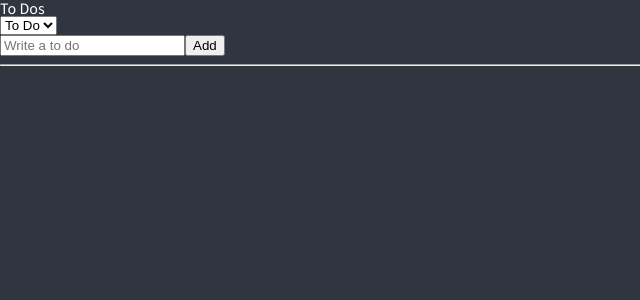
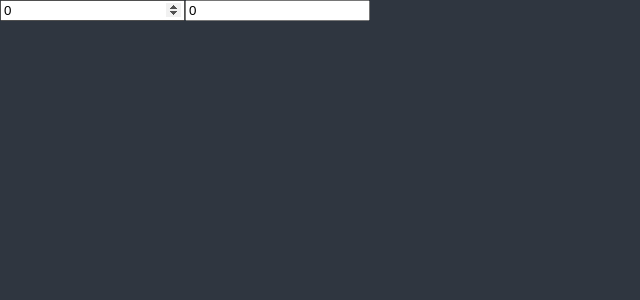
Before and after one commit to kihyeoon/react-masterclass, a React (Create React App) app: page / in a window 1280 px wide. Shown: the top 300 px of the page, without its empty margins (0-640 px from the left). Built offline with nearby package versions, Linux system fonts and the light colour scheme.

Commit message:
6.0 Get Selectors

```diff
--- a/src/App.tsx
+++ b/src/App.tsx
@@ -1,74 +1,22 @@
-import { createGlobalStyle } from "styled-components";
-import TodoList from "./components/TodoList";
-
-const GlobalStyle = createGlobalStyle`
-  @import url('https://fonts.googleapis.com/css2?family=Source+Sans+Pro:wght@300;400&display=swap');
-    html, body, div, span, applet, object, iframe,
-  h1, h2, h3, h4, h5, h6, p, blockquote, pre,
-  a, abbr, acronym, address, big, cite, code,
-  del, dfn, em, img, ins, kbd, q, s, samp,
-  small, strike, strong, sub, sup, tt, var,
-  b, u, i, center,
-  dl, dt, dd, menu, ol, ul, li,
-  fieldset, form, label, legend,
-  table, caption, tbody, tfoot, thead, tr, th, td,
-  article, aside, canvas, details, embed,
-  figure, figcaption, footer, header, hgroup,
-  main, menu, nav, output, ruby, section, summary,
-  time, mark, audio, video {
-    margin: 0;
-    padding: 0;
-    border: 0;
-    font-size: 100%;
-    font: inherit;
-    vertical-align: baseline;
-  }
-  /* HTML5 display-role reset for older browsers */
-  article, aside, details, figcaption, figure,
-  footer, header, hgroup, main, menu, nav, section {
-    display: block;
-  }
-  /* HTML5 hidden-attribute fix for newer browsers */
-  *[hidden] {
-      display: none;
-  }
-  body {
-    line-height: 1;
-  }
-  menu, ol, ul {
-    list-style: none;
-  }
-  blockquote, q {
-    quotes: none;
-  }
-  blockquote:before, blockquote:after,
-  q:before, q:after {
-    content: '';
-    content: none;
-  }
-  table {
-    border-collapse: collapse;
-    border-spacing: 0;
-  }
-  * {
-    box-sizing: border-box;
-  }
-  body {
-    font-family: 'Source Sans Pro', sans-serif;
-    background-color: ${(props) => props.theme.bgColor};
-    color: ${(props) => props.theme.textColor};
-  }
-  a {
-    text-decoration: none;
-    color: inherit;
-  }
-`;
+import { useRecoilState, useRecoilValue } from "recoil";
+import { hourSelector, minuteState } from "./atoms";
 
 function App() {
+  const [minutes, setMinutes] = useRecoilState(minuteState);
+  const hours = useRecoilValue(hourSelector);
+  const onMinutesChange = (event: React.ChangeEvent<HTMLInputElement>) => {
+    setMinutes(+event.currentTarget.value);
+  };
+
   return (
     <>
-      <GlobalStyle />
-      <TodoList />
+      <input
+        type="number"
+        placeholder="Minutes"
+        value={minutes}
+        onChange={onMinutesChange}
+      />
+      <input type="number" placeholder="Hours" value={hours} />
     </>
   );
 }
--- a/src/atoms.tsx
+++ b/src/atoms.tsx
@@ -1,46 +1,14 @@
 import { atom, selector } from "recoil";
 
-export enum Category {
-  "TODO" = "TODO",
-  "DOING" = "DOING",
-  "DONE" = "DONE",
-}
-
-export interface IToDo {
-  text: string;
-  id: number;
-  category: Category;
-}
-
-export const categoryState = atom<Category>({
-  key: "category",
-  default: Category.TODO,
+export const minuteState = atom({
+  key: "minutes",
+  default: 0,
 });
 
-export const toDoState = atom<IToDo[]>({
-  key: "toDo",
-  default: [],
-  effects: [
-    ({ setSelf, onSet }) => {
-      const TODO_KEY = "Todo";
-      const savedValue = localStorage.getItem(TODO_KEY);
-      if (savedValue !== null) {
-        setSelf(JSON.parse(savedValue));
-      }
-      onSet((newValue, _, isReset) => {
-        isReset
-          ? localStorage.removeItem(TODO_KEY)
-          : localStorage.setItem(TODO_KEY, JSON.stringify(newValue));
-      });
-    },
-  ],
-});
-
-export const toDoSelector = selector({
-  key: "toDoSelector",
+export const hourSelector = selector({
+  key: "hours",
   get: ({ get }) => {
-    const toDos = get(toDoState);
-    const category = get(categoryState);
-    return toDos.filter((toDo) => toDo.category === category);
+    const minutes = get(minuteState);
+    return Math.floor(minutes / 60);
   },
 });
--- a/src/components/CreateTodo.tsx
+++ /dev/null
@@ -1,40 +0,0 @@
-import { useForm } from "react-hook-form";
-import { useRecoilValue, useSetRecoilState } from "recoil";
-import { categoryState, toDoState } from "../atoms";
-
-interface IForm {
-  toDo: string;
-}
-
-function CreateTodo() {
-  const { register, handleSubmit, setValue } = useForm<IForm>();
-
-  const setToDos = useSetRecoilState(toDoState);
-  const category = useRecoilValue(categoryState);
-
-  const handleValid = ({ toDo }: IForm) => {
-    setToDos((prevToDo) => [
-      ...prevToDo,
-      {
-        text: toDo,
-        id: Date.now(),
-        category,
-      },
-    ]);
-    setValue("toDo", "");
-  };
-
-  return (
-    <form onSubmit={handleSubmit(handleValid)}>
-      <input
-        {...register("toDo", {
-          required: "Please write a To Do",
-        })}
-        placeholder="Write a to do"
-      />
-      <button>Add</button>
-    </form>
-  );
-}
-
-export default CreateTodo;
--- a/src/components/ToDo.tsx
+++ /dev/null
@@ -1,53 +0,0 @@
-import { MouseEvent } from "react";
-import { useSetRecoilState } from "recoil";
-import { toDoState, IToDo, Category } from "../atoms";
-
-function ToDo({ text, category, id }: IToDo) {
-  const setToDos = useSetRecoilState(toDoState);
-
-  const onClick = (event: MouseEvent<HTMLButtonElement>) => {
-    const {
-      currentTarget: { name: newCategory },
-    } = event;
-    setToDos((prevToDos) => {
-      const targetIndex = prevToDos.findIndex((toDo) => toDo.id === id);
-      const newToDo = { text, id, category: newCategory as Category };
-      return [
-        ...prevToDos.slice(0, targetIndex),
-        newToDo,
-        ...prevToDos.slice(targetIndex + 1),
-      ];
-    });
-  };
-
-  const deleteToDo = () => {
-    setToDos((prevToDos) => {
-      const newToDos = prevToDos.filter((todo) => todo.id !== id);
-      return newToDos;
-    });
-  };
-
-  return (
-    <li>
-      <span>{text}</span>
-      {category !== Category.DOING && (
-        <button name={Category.DOING} onClick={onClick}>
-          Doing
-        </button>
-      )}
-      {category !== Category.TODO && (
-        <button name={Category.TODO} onClick={onClick}>
-          ToDo
-        </button>
-      )}
-      {category !== Category.DONE && (
-        <button name={Category.DONE} onClick={onClick}>
-          Done
-        </button>
-      )}
-      <button onClick={deleteToDo}>Delete</button>
-    </li>
-  );
-}
-
-export default ToDo;
--- a/src/components/TodoList.tsx
+++ /dev/null
@@ -1,32 +0,0 @@
-import { useRecoilState, useRecoilValue } from "recoil";
-import { Category, categoryState, toDoSelector } from "../atoms";
-import CreateTodo from "./CreateTodo";
-import ToDo from "./ToDo";
-
-function ToDoList() {
-  const toDos = useRecoilValue(toDoSelector);
-  const [category, setCategory] = useRecoilState(categoryState);
-  const onInput = (event: React.FormEvent<HTMLSelectElement>) => {
-    setCategory(event.currentTarget.value as Category);
-  };
-
-  return (
-    <div>
-      <h1>To Dos</h1>
-      <select value={category} onInput={onInput}>
-        <option value={Category.TODO}>To Do</option>
-        <option value={Category.DOING}>Doing</option>
-        <option value={Category.DONE}>Done</option>
-      </select>
-      <CreateTodo />
-      <hr />
-      <ol>
-        {toDos.map((toDo) => (
-          <ToDo key={toDo.id} {...toDo} />
-        ))}
-      </ol>
-    </div>
-  );
-}
-
-export default ToDoList;
--- a/src/index.tsx
+++ b/src/index.tsx
@@ -1,19 +1,83 @@
 import React from "react";
 import ReactDOM from "react-dom/client";
 import { RecoilRoot } from "recoil";
-import { ThemeProvider } from "styled-components";
+import { ThemeProvider, createGlobalStyle } from "styled-components";
 import App from "./App";
 import { darkTheme } from "./theme";
+
+const GlobalStyle = createGlobalStyle`
+  @import url('https://fonts.googleapis.com/css2?family=Source+Sans+Pro:wght@300;400&display=swap');
+    html, body, div, span, applet, object, iframe,
+  h1, h2, h3, h4, h5, h6, p, blockquote, pre,
+  a, abbr, acronym, address, big, cite, code,
+  del, dfn, em, img, ins, kbd, q, s, samp,
+  small, strike, strong, sub, sup, tt, var,
+  b, u, i, center,
+  dl, dt, dd, menu, ol, ul, li,
+  fieldset, form, label, legend,
+  table, caption, tbody, tfoot, thead, tr, th, td,
+  article, aside, canvas, details, embed,
+  figure, figcaption, footer, header, hgroup,
+  main, menu, nav, output, ruby, section, summary,
+  time, mark, audio, video {
+    margin: 0;
+    padding: 0;
+    border: 0;
+    font-size: 100%;
+    font: inherit;
+    vertical-align: baseline;
+  }
+  /* HTML5 display-role reset for older browsers */
+  article, aside, details, figcaption, figure,
+  footer, header, hgroup, main, menu, nav, section {
+    display: block;
+  }
+  /* HTML5 hidden-attribute fix for newer browsers */
+  *[hidden] {
+      display: none;
+  }
+  body {
+    line-height: 1;
+  }
+  menu, ol, ul {
+    list-style: none;
+  }
+  blockquote, q {
+    quotes: none;
+  }
+  blockquote:before, blockquote:after,
+  q:before, q:after {
+    content: '';
+    content: none;
+  }
+  table {
+    border-collapse: collapse;
+    border-spacing: 0;
+  }
+  * {
+    box-sizing: border-box;
+  }
+  body {
+    font-family: 'Source Sans Pro', sans-serif;
+    background-color: ${(props) => props.theme.bgColor};
+    color: ${(props) => props.theme.textColor};
+  }
+  a {
+    text-decoration: none;
+    color: inherit;
+  }
+`;
 
 const root = ReactDOM.createRoot(
   document.getElementById("root") as HTMLElement
 );
 root.render(
-  // <React.StrictMode>
+  <React.StrictMode>
     <RecoilRoot>
       <ThemeProvider theme={darkTheme}>
+        <GlobalStyle />
         <App />
       </ThemeProvider>
     </RecoilRoot>
-  // </React.StrictMode>
+  </React.StrictMode>
 );
```
